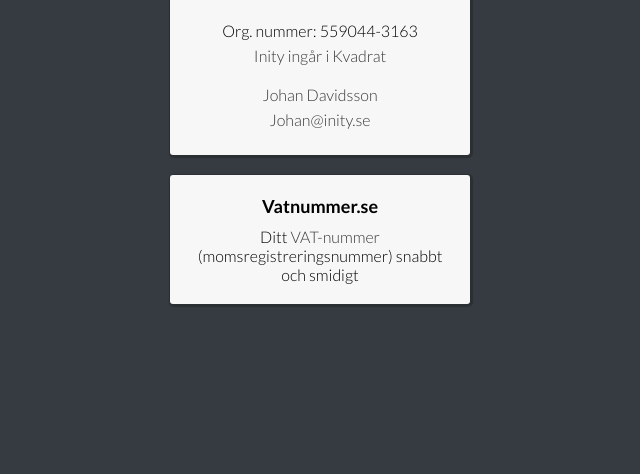
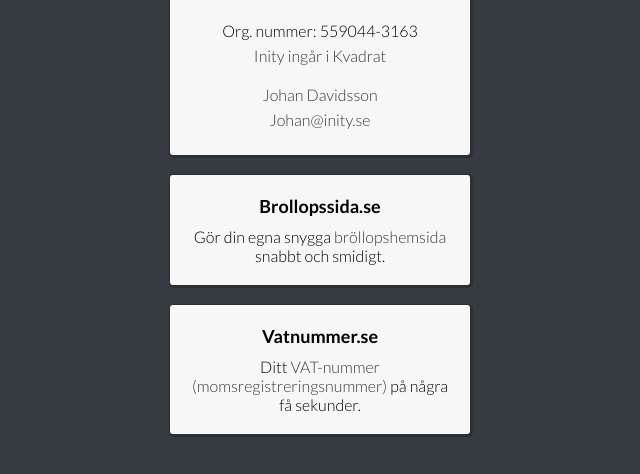
Before and after one commit to inity-development/inity-development.github.io, a plain HTML site: page index.html in a window 1280 px wide. Shown: the part 156-630 px from the top of the page, without its empty margins (320-960 px from the left). Drawn offline with Linux system fonts and the light colour scheme.

Commit message:
Update index.html

```diff
--- a/index.html
+++ b/index.html
@@ -36,8 +36,13 @@
 		</section>
 
 		<section>
+    			<h2>Brollopssida.se</h2>
+			Gör din egna snygga <a href="https://brollopssida.se/" target="_blank">bröllopshemsida</a> snabbt och smidigt.
+		</section>
+
+		<section>
     			<h2>Vatnummer.se</h2>
-			Ditt <a href="http://vatnummer.se/" target="_blank">VAT-nummer</a> (momsregistreringsnummer) snabbt och smidigt
+			Ditt <a href="https://vatnummer.se/" target="_blank">VAT-nummer (momsregistreringsnummer)</a> på några få sekunder.
 		</section>
 	</body>
 </html>
```
